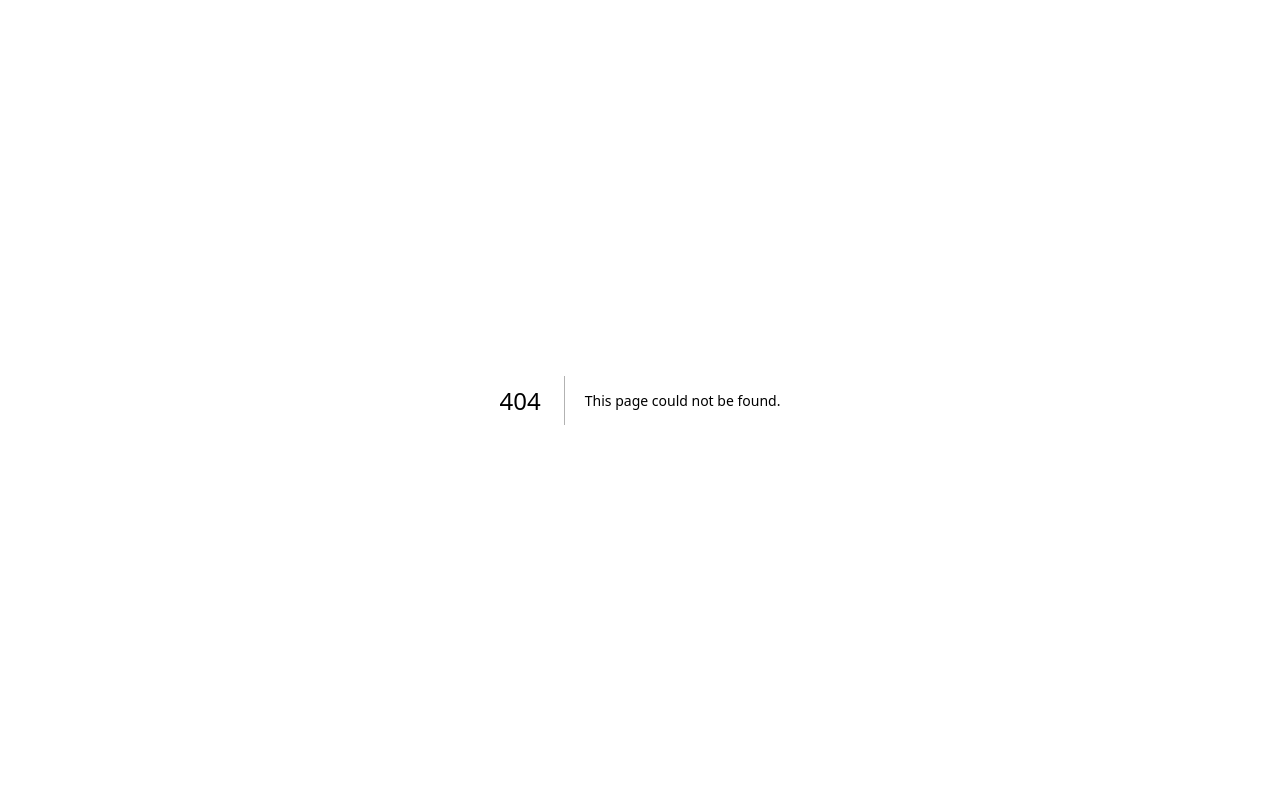
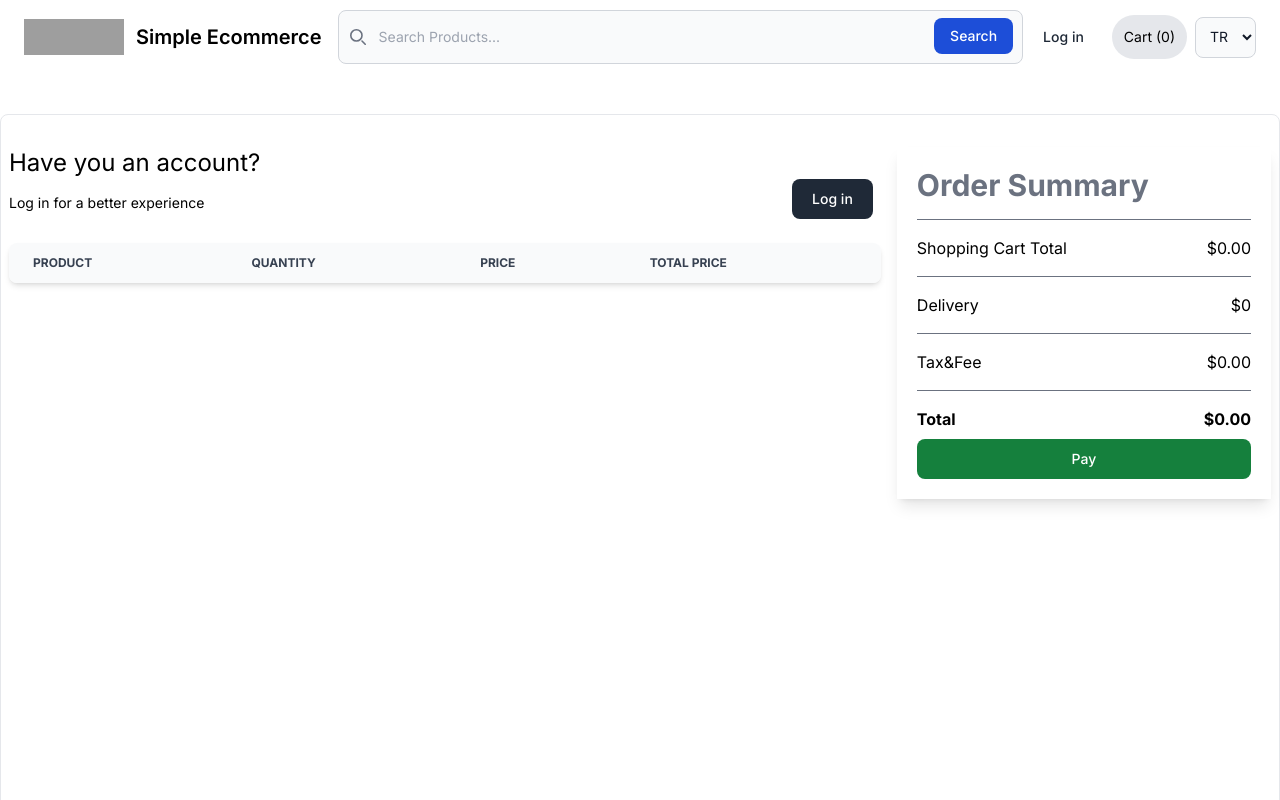
Before and after one commit to gokhanSucsuz/nextjs-simple-ecommerce, a Next.js app: page /1/basket in a window 1280 px wide. Before the commit this address had no page. Shown: the top 800 px of the page. Built offline with nearby package versions, Linux system fonts and the light colour scheme; grey boxes are pictures that could not be loaded.

Commit message:
cart is done

```diff
--- /dev/null
+++ b/app/[countryCode]/(basket)/basket/page.jsx
@@ -0,0 +1,180 @@
+"use client"
+import { counts } from '@/app/consts/products'
+import { useBasketStore } from '@/app/store/basketStore'
+import Link from 'next/link'
+import { useRouter } from 'next/navigation'
+import React, { useEffect, useState } from 'react'
+
+const BasketPage = (params) => {
+    const { basket, addBasket, updateBasket } = useBasketStore()
+    const router = useRouter()
+    const [groupData, setGroupData] = useState([])
+    const [totalPrice, setTotalPrice] = useState(0)
+
+    const handleGroup = (data) => {
+        const grouped = {}
+        let total = 0
+        data.forEach((item) => {
+            const { productId } = item
+            total += parseFloat(item.price)
+            if (grouped[productId]) {
+                grouped[productId].count++
+            } else {
+                grouped[productId] = { ...item, count: 1 }
+            }
+        })
+        setTotalPrice(total)
+        setGroupData(Object.values(grouped))
+    }
+
+    useEffect(() => {
+        handleGroup(basket)
+    }, [basket])
+
+    const handleChangeCount = (product, count) => {
+        const arr = [...groupData]
+        const idx = arr.findIndex((item) => item.productId.toString() === product.productId.toString())
+        if (Number(count) > arr[idx].count) {
+            for (let i = 0; i < Number(count) - arr[idx].count; i++) {
+                addBasket({
+                    ...product
+                })
+            }
+        } else {
+            const basketArr = [...basket]
+            for (let i = 0; i < arr[idx].count - Number(count); i++) {
+                const idx = basketArr.findIndex((item) => item.productId.toString() === product.productId.toString())
+                basketArr.splice(idx, 1)
+            }
+            updateBasket(basketArr)
+        }
+
+
+    }
+    return (
+        <div className='flex gap-4 justify-center'>
+            <div className="flex flex-col w-[70%] gap-40">
+                <div className="relative ">
+                    <div className="flex-flex-col gap-4 mb-4  mx-auto">
+                        <div className="text-2xl">Have you an account?</div>
+                        <div className="text-sm flex items-center gap-4 justify-between">
+                            Log in for a better experience
+                            <button
+                                onClick={() => { router.push(`/${params.countryCode}/signin`) }}
+                                type="button"
+                                className="text-white bg-gray-800 hover:bg-gray-900 focus:outline-none focus:ring-4 focus:ring-gray-300 font-medium rounded-lg text-sm px-5 py-2.5 me-2 mb-2 dark:bg-gray-800 dark:hover:bg-gray-700 dark:focus:ring-gray-700 dark:border-gray-700">
+                                Log in
+                            </button>
+                        </div>
+                    </div>
+
+
+                    <div className="relative overflow-x-auto shadow-md sm:rounded-lg">
+                        <table className="w-full text-sm text-left rtl:text-right text-gray-500 dark:text-gray-400">
+                            <thead className="text-xs text-gray-700 uppercase bg-gray-50 dark:bg-gray-700 dark:text-gray-400">
+                                <tr>
+                                    <th scope="col" className="px-6 py-3">
+                                        Product
+                                    </th>
+                                    <th scope="col" className="px-6 py-3">
+                                        <div className="flex items-center">
+                                            Quantity
+                                        </div>
+                                    </th>
+                                    <th scope="col" className="px-6 py-3">
+                                        <div className="flex items-center">
+                                            Price
+                                        </div>
+                                    </th>
+                                    <th scope="col" className="px-6 py-3">
+                                        <div className="flex items-center">
+                                            Total Price
+                                        </div>
+                                    </th>
+                                </tr>
+                            </thead>
+                            <tbody>
+                                {
+                                    groupData.map((item) => {
+                                        return (
+                                            <tr key={item.productId} className="bg-white border-b dark:bg-gray-800 dark:border-gray-700">
+                                                <th scope="row" className="px-6 py-4 font-medium text-gray-900 whitespace-nowrap dark:text-white">
+                                                    {item.productName}
+
+                                                </th>
+                                                <td className="px-6 py-4 flex items-center gap-4">
+                                                    <div className="text-sm text-red-500 underline cursor-pointer">
+                                                        Delete
+                                                    </div>
+                                                    <select
+                                                        onChange={(e) => handleChangeCount(item, e.target.value)}
+                                                        value={item.count}
+                                                        id="countries"
+                                                        className="bg-gray-50 border w-[30%] border-gray-300 text-gray-900 text-sm rounded-lg focus:ring-blue-500 focus:border-blue-500 block p-2.5 dark:bg-gray-700 dark:border-gray-600 dark:placeholder-gray-400 dark:text-white dark:focus:ring-blue-500 dark:focus:border-blue-500">
+                                                        {
+                                                            counts.map((item) => {
+                                                                return (
+                                                                    <option key={item} value={item}>{item}</option>
+                                                                )
+                                                            })
+                                                        }
+
+                                                    </select>
+                                                </td>
+                                                <td className="px-6 py-4">
+                                                    ${item.price}
+                                                </td>
+                                                <td className="px-6 py-4">
+                                                    ${(item.price * item.count).toFixed(2)}
+                                                </td>
+                                            </tr>
+                                        )
+                                    })
+                                }
+                            </tbody>
+                        </table>
+                    </div>
+
+
+                </div>
+            </div>
+            <div className="flex flex-col w-[30%] p-5 shadow-lg">
+                <div className="text-3xl text-gray-500 font-bold ">Order Summary</div>
+                <div className="border-t border-solid border-gray-500 mt-4 mb-4"></div>
+                <div className="flex items-center justify-between">
+                    <div>Shopping Cart Total </div>
+                    <div>${totalPrice.toFixed(2)}</div>
+                </div>
+                <div className="border-t border-solid border-gray-500 mt-4 mb-4"></div>
+                <div className="flex items-center justify-between">
+                    <div>Delivery </div>
+                    <div>$0</div>
+                </div>
+                <div className="border-t border-solid border-gray-500 mt-4 mb-4"></div>
+                <div className="flex items-center justify-between">
+                    <div>Tax&Fee</div>
+                    <div>${(totalPrice * 18 / 100).toFixed(2)}</div>
+                </div>
+                <div className="border-t border-solid border-gray-500 mt-4 mb-4"></div>
+                <div className="flex items-center justify-between font-bold">
+                    <div>Total</div>
+                    <div>${(totalPrice + (totalPrice * 18 / 100)).toFixed(2)}</div>
+                </div>
+                <button
+                    onClick={() => {
+
+                        alert("Your payment is successful!")
+                        router.replace(`/${params.countryCode}/main`)
+                        updateBasket([])
+                    }}
+                    type="button"
+                    className="text-white bg-green-700 hover:bg-green-800 focus:outline-none focus:ring-4 focus:ring-gray-300 font-medium rounded-lg text-sm px-5 py-2.5 mt-2 dark:bg-gray-800 dark:hover:bg-gray-700 dark:focus:ring-gray-700 dark:border-gray-700">
+                    Pay
+                </button>
+
+            </div>
+        </div>
+    )
+}
+
+export default BasketPage
--- /dev/null
+++ b/app/[countryCode]/(basket)/layout.jsx
@@ -0,0 +1,19 @@
+
+import Container from '@/app/components/container'
+import Footer from '@/app/components/footer'
+import Header from '@/app/components/header'
+import React from 'react'
+
+const PageLayout = (props) => {
+    return (
+        <div>
+            <Header {...props.params} />
+            <Container>
+                {props.children}
+            </Container>
+            <Footer {...props.params} />
+        </div>
+    )
+}
+
+export default PageLayout
--- a/app/components/shoppingCart.jsx
+++ b/app/components/shoppingCart.jsx
@@ -55,7 +55,7 @@ const ShoppingCart = (props) => {
         handleGroup(basket)
     }, [basket])
     return (
-        <div className='relative'>
+        <div className='relative z-10'>
             <button
                 onClick={toggleMenu}
                 id="dropdownUserAvatarButton"
--- /dev/null
+++ b/app/consts/products.js
@@ -0,0 +1,2 @@
+const counts = [1, 2, 3, 4, 5, 6, 7, 8, 9, 10];
+export { counts };
```
